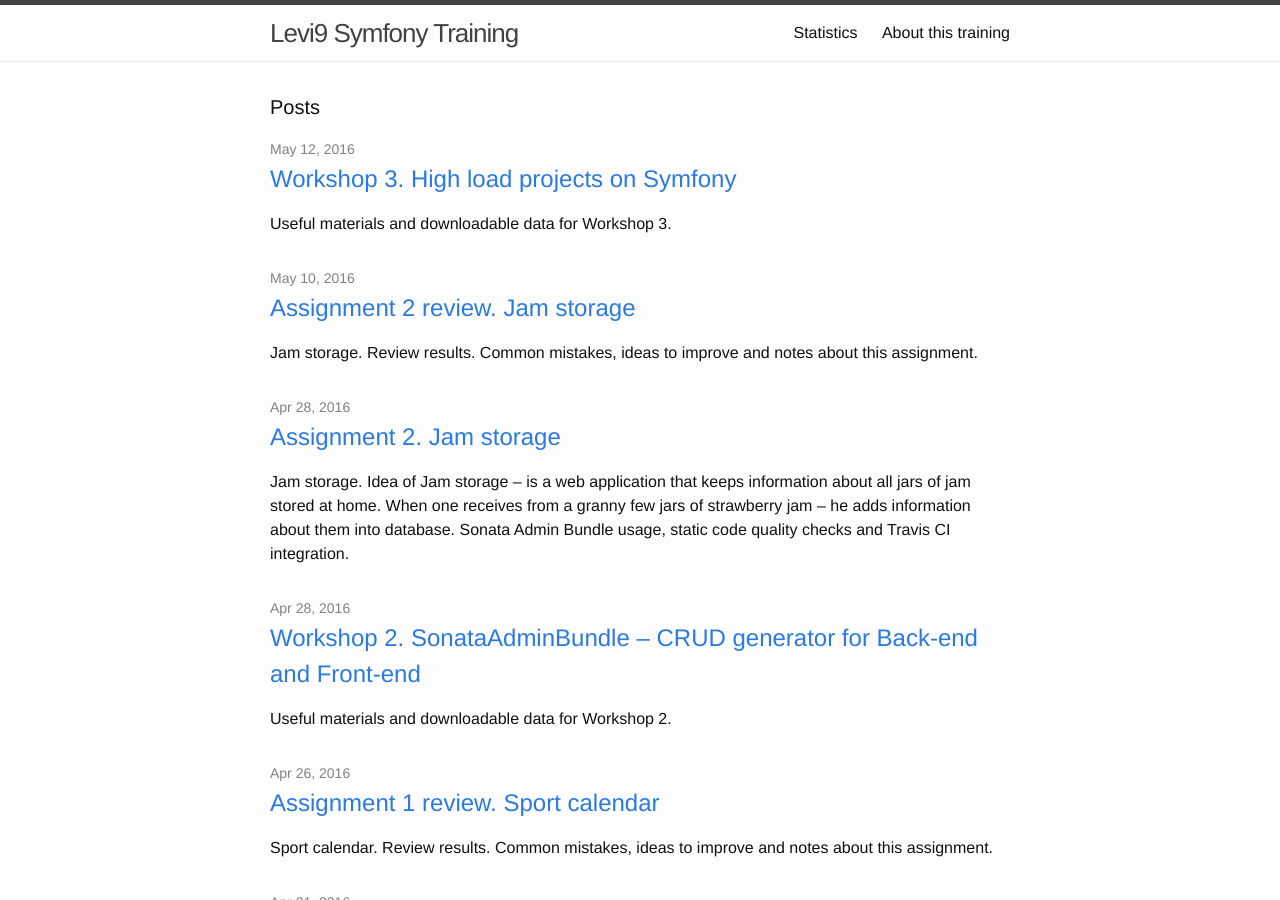
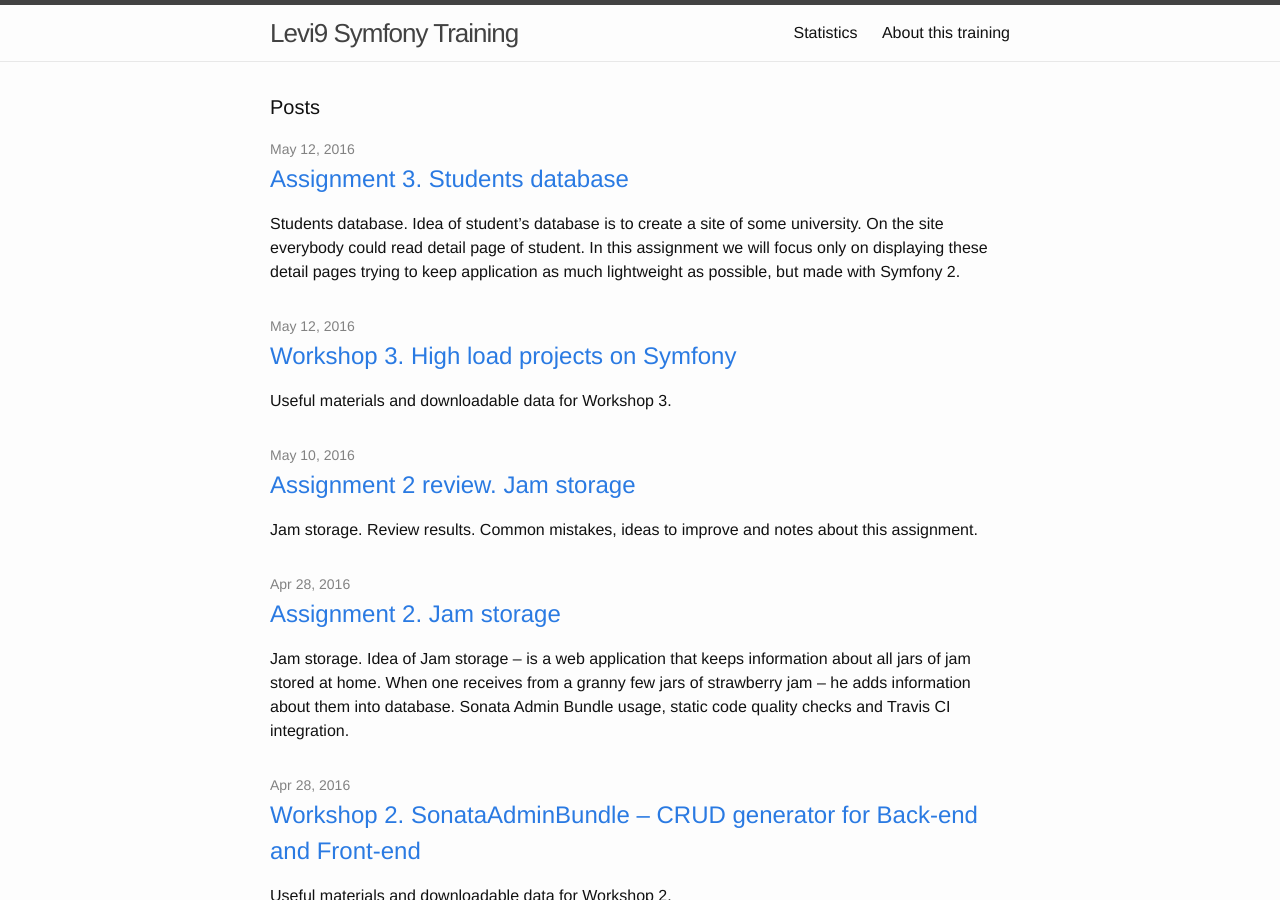
Before and after one commit to panayotovyura/panayotovyura.github.io, a Jekyll site: the page built from index.html, in a window 1280 px wide and 900 px high. Built offline with Jekyll 4.4.1, drawn with Linux system fonts in a browser that asks for light colours; some of the changed text lies outside the part shown.

Commit message:
fix date

```diff
--- a/_posts/2016-05-12-assignment-3-students-database.markdown
+++ b/_posts/2016-05-12-assignment-3-students-database.markdown
@@ -1,7 +1,7 @@
 ---
 layout: post
 title:  "Assignment 3. Students database"
-date:   2015-06-03 18:00:00
+date:   2016-05-12 18:00:00
 category: assignments
 tags:
     - training
```
